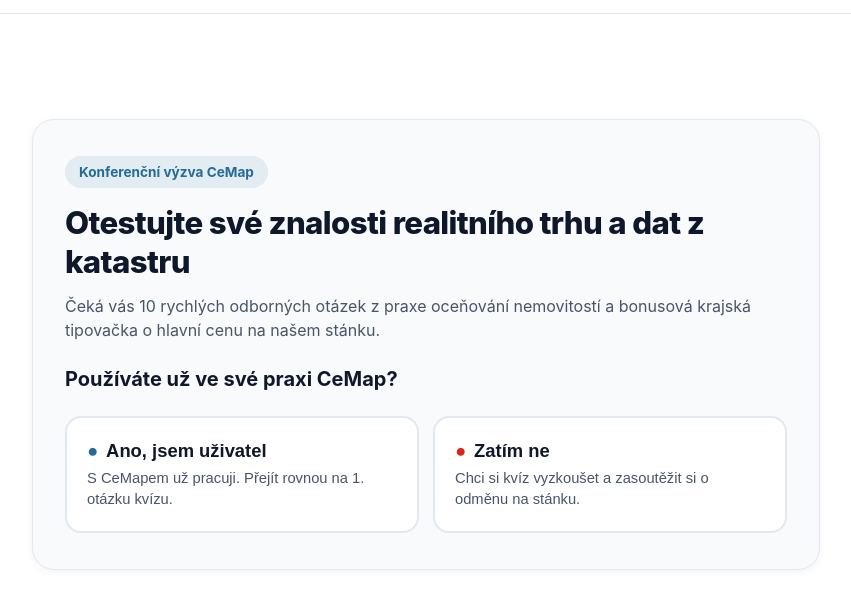
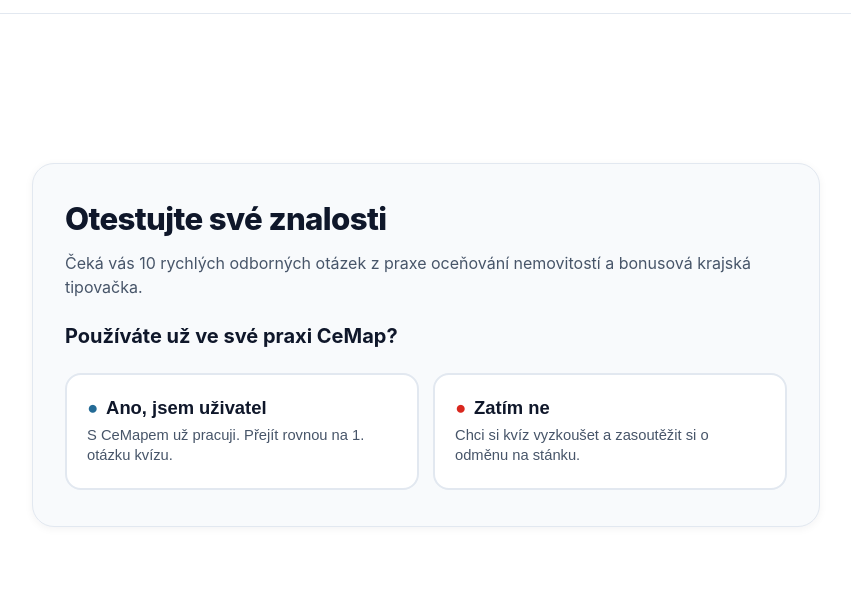
Before and after one commit to elka-arya/cemap_app, a plain HTML site: page index.html in a window 1280 px wide. Shown: the part 109-718 px from the top of the page, without its empty margins (214-1065 px from the left). Drawn offline with Linux system fonts and the light colour scheme.

Commit message:
Zkrátit úvod kvízu a odebrat štítek výzvy.
Na úvodní obrazovce zůstane jen nadpis a věta o deseti otázkách a tipovačce.

```diff
--- a/index.html
+++ b/index.html
@@ -1047,9 +1047,8 @@
 
     <!-- KROK 0: ÚVODNÍ OBRAZOVKA -->
     <section id="view-intro" class="card">
-      <div class="intro-badge">Konferenční výzva CeMap</div>
-      <h1>Otestujte své znalosti realitního trhu a dat z katastru</h1>
-      <p>Čeká vás 10 rychlých odborných otázek z praxe oceňování nemovitostí a bonusová krajská tipovačka o hlavní cenu na našem stánku.</p>
+      <h1>Otestujte své znalosti</h1>
+      <p>Čeká vás 10 rychlých odborných otázek z praxe oceňování nemovitostí a bonusová krajská tipovačka.</p>
       <h2 style="margin-top: 24px; margin-bottom: 6px; font-size: 1.25rem;">Používáte už ve své praxi CeMap?</h2>
       <div class="role-grid">
         <button type="button" class="role-btn" onclick="startQuiz(true)">
--- a/sw.js
+++ b/sw.js
@@ -1,4 +1,4 @@
-const CACHE = "cemap-kviz-v5";
+const CACHE = "cemap-kviz-v6";
 const ASSETS = [
   "./",
   "./index.html",
```
